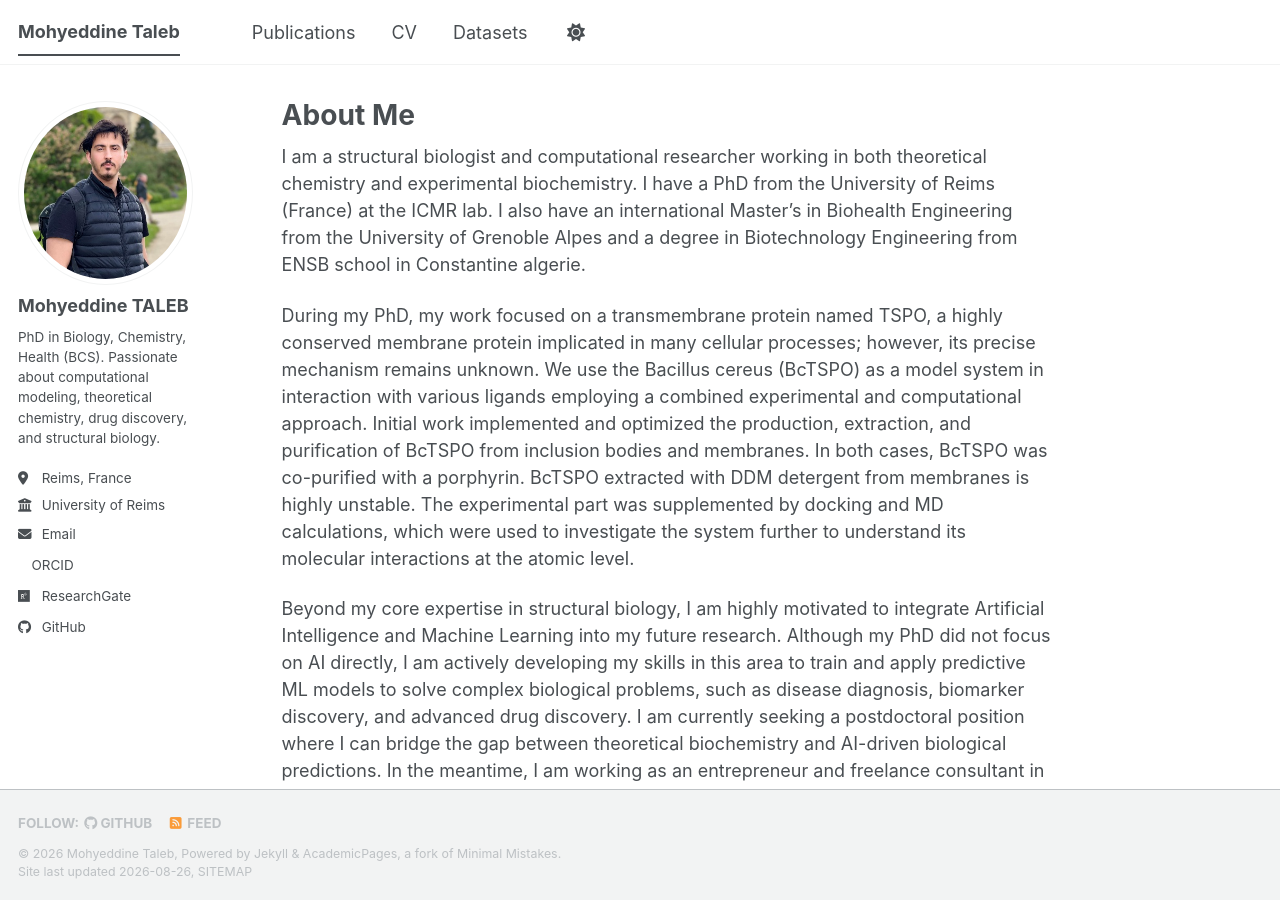
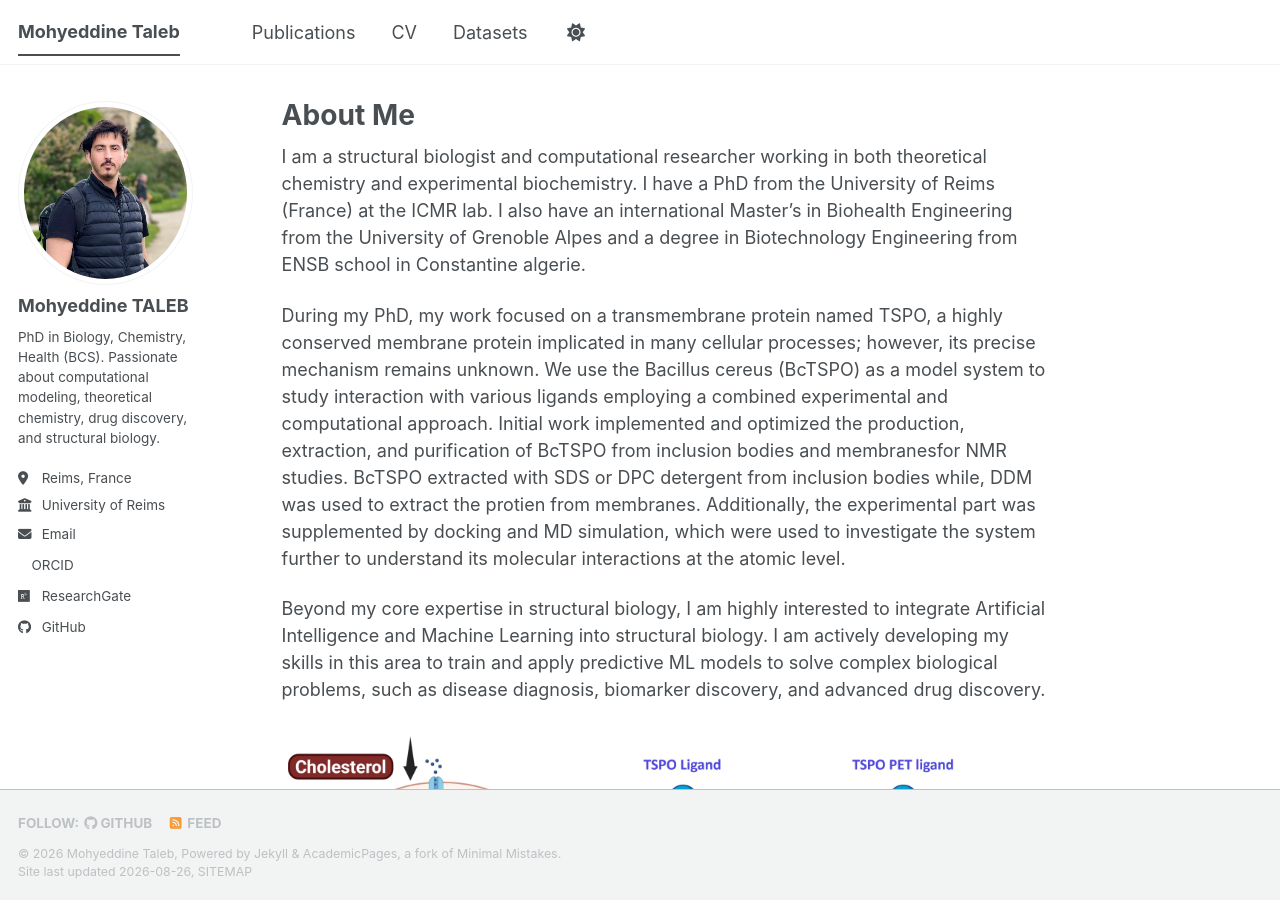
Before and after one commit to mohyeddine-taleb/mohyeddine-taleb.github.io, a Jekyll site: the page built from _pages/about.md, in a window 1280 px wide and 900 px high. Built offline with Jekyll 4.4.1, drawn with Linux system fonts in a browser that asks for light colours; a style sheet for code colours, icons or effects is not loaded.

Commit message:
Update about.md

```diff
--- a/_pages/about.md
+++ b/_pages/about.md
@@ -9,8 +9,8 @@ redirect_from:
 
 I am a structural biologist and computational researcher working in both theoretical chemistry and experimental biochemistry. I have a PhD from the University of Reims (France) at the ICMR lab. I also have an international Master’s in Biohealth Engineering from the University of Grenoble Alpes and a degree in Biotechnology Engineering from ENSB school in Constantine algerie.
 
-During my PhD, my work focused on a transmembrane protein named TSPO, a highly conserved membrane protein implicated in many cellular processes; however, its precise mechanism remains unknown. We use the Bacillus cereus (BcTSPO) as a model system in interaction with various ligands employing a combined experimental and computational approach. Initial work implemented and optimized the production, extraction, and purification of BcTSPO from inclusion bodies and membranes. In both cases, BcTSPO was co-purified with a porphyrin. BcTSPO extracted with DDM detergent from membranes is highly unstable. The experimental part was supplemented by docking and MD calculations, which were used to investigate the system further to understand its molecular interactions at the atomic level.
+During my PhD, my work focused on a transmembrane protein named TSPO, a highly conserved membrane protein implicated in many cellular processes; however, its precise mechanism remains unknown. We use the Bacillus cereus (BcTSPO) as a model system to study interaction with various ligands employing a combined experimental and computational approach. Initial work implemented and optimized the production, extraction, and purification of BcTSPO from inclusion bodies and membranesfor NMR studies. BcTSPO extracted with SDS or DPC detergent from inclusion bodies while, DDM was used to extract the protien from membranes. Additionally, the experimental part was supplemented by docking and MD simulation, which were used to investigate the system further to understand its molecular interactions at the atomic level.
 
-Beyond my core expertise in structural biology, I am highly motivated to integrate Artificial Intelligence and Machine Learning into my future research. Although my PhD did not focus on AI directly, I am actively developing my skills in this area to train and apply predictive ML models to solve complex biological problems, such as disease diagnosis, biomarker discovery, and advanced drug discovery. I am currently seeking a postdoctoral position where I can bridge the gap between theoretical biochemistry and AI-driven biological predictions. In the meantime, I am working as an entrepreneur and freelance consultant in France, exploring the intersection of biotechnology and AI while preparing for my next academic role.
+Beyond my core expertise in structural biology, I am highly interested to integrate Artificial Intelligence and Machine Learning into structural biology. I am actively developing my skills in this area to train and apply predictive ML models to solve complex biological problems, such as disease diagnosis, biomarker discovery, and advanced drug discovery.
 
 ![Protein-Ligand Interaction and MD Simulation](/images/tspo_interaction.jpg)
```
